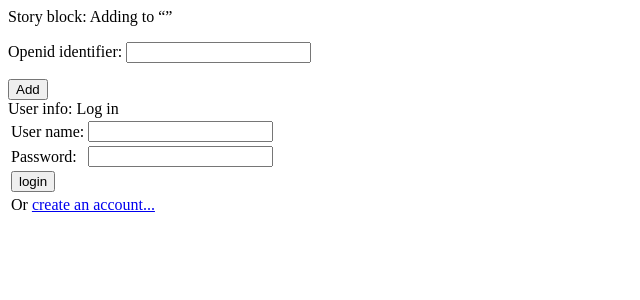
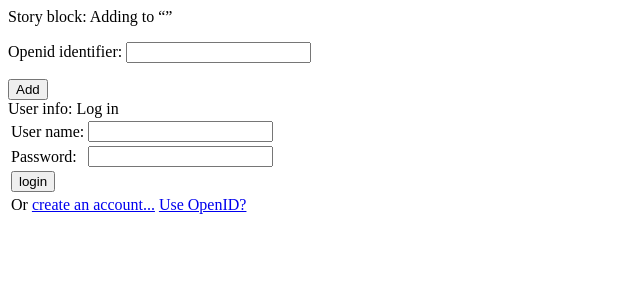
Before and after one commit to gcr/twg, a Django app: template templates/stories/add_story.html in a window 1280 px wide. Shown: the top 300 px of the page, without its empty margins (0-640 px from the left). Run offline with Django 3.2, Linux system fonts and the light colour scheme; the template is opened without the code that fills it: values that come from a table or form of the project are taken from there, others are empty.

Commit message:
Added an OpenID link to the sidebar and made the openid/login template use the standard login form.

```diff
--- a/templates/registration/sidebar-login.html
+++ b/templates/registration/sidebar-login.html
@@ -26,6 +26,7 @@
             </tr><tr>
                 <td colspan=2>
                     Or <a href="{% url register_new_account %}">create an account...</a>
+                    <a href="{% url account_login %}">Use OpenID?</a>
                 </td>
             </tr>
         </table>
--- a/urls.py
+++ b/urls.py
@@ -17,10 +17,10 @@ urlpatterns += patterns('',
     # (r'^twg/', include('twg.foo.urls')),
     (r'^stories/', include('twg.stories.urls')),
 
-    # Uncomment the next line to enable the admin:
     (r'^admin/(.*)', admin.site.root),
     (r'^registration/', include('twg.registration.urls')),
-    (r'^openid/', include('django_openid_auth.urls')),
+
+    (r'^openid/', include('django_openid_auth.urls'), {'template_name': 'registration/login.html'}),
 )
 
 # User account management ---------------
```
